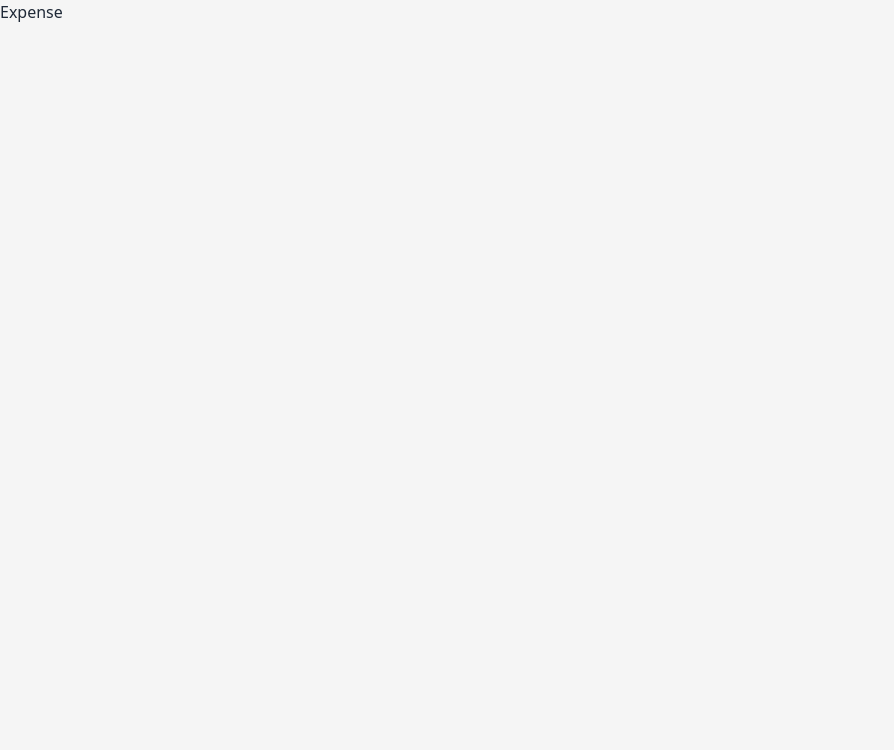
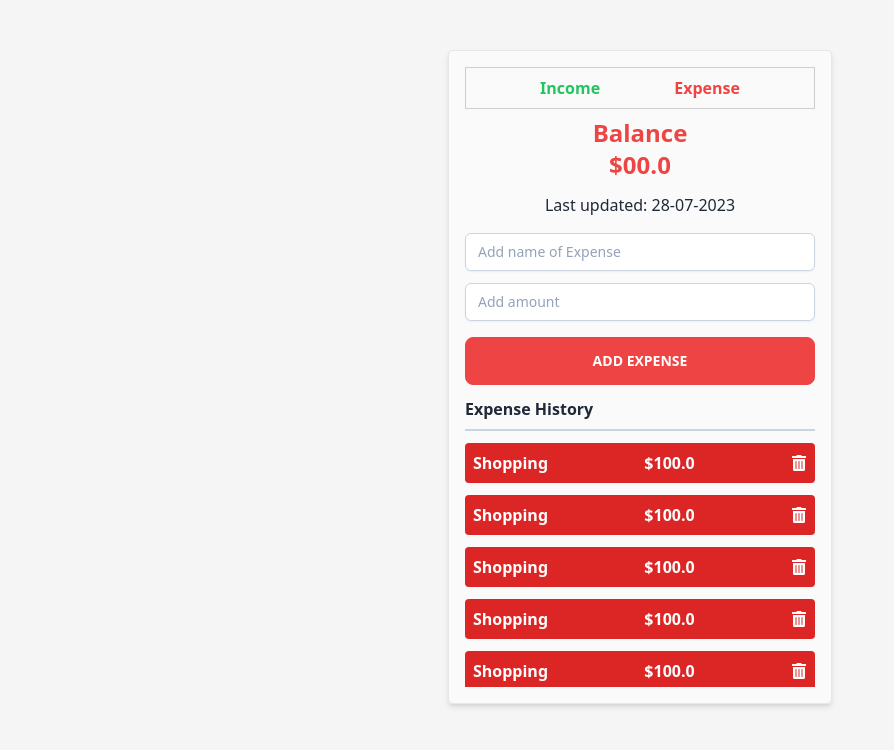
Before and after one commit to Sujoy-cb/Expense-tracker, a React (Vite) app: page /expense in a window 1280 px wide. Shown: the top 750 px of the page, without its empty margins (0-894 px from the left). Built offline with nearby package versions, Linux system fonts and the light colour scheme.

Commit message:
design done

```diff
--- a/package.json
+++ b/package.json
@@ -14,6 +14,7 @@
     "bootstrap": "^5.3.0",
     "react": "^18.2.0",
     "react-dom": "^18.2.0",
+    "react-icons": "^4.10.1",
     "react-router-dom": "^6.14.2"
   },
   "devDependencies": {
--- a/src/App.jsx
+++ b/src/App.jsx
@@ -1,5 +1,5 @@
+// import RoutesItem from './component/Routes/RoutesItem.jsx'
 import Income from './pages/Income.jsx'
-import RoutesItem from './component/Routes/RoutesItem.jsx'
 import Expense from './pages/Expense.jsx'
 
 
@@ -9,7 +9,7 @@ function App() {
 
   return (
     <>
-      <RoutesItem/>
+      {/* <RoutesItem/> */}
       <Income/>
       <Expense/>
     </>
--- a/src/component/Routes/RoutesItem.jsx
+++ b/src/component/Routes/RoutesItem.jsx
@@ -4,12 +4,12 @@ import { Link } from "react-router-dom"
 const RoutesItem = () => {
   return (
     <>
-        <div className="nav">
-            <ul>
-                <li>
-                    <Link to="/income">Income</Link>
+        <div className="nav border border-1px border-[#cdcdcd] py-2">
+            <ul className="flex justify-evenly">
+                <li className="text-base font-bold text-green-500">
+                    <Link to="/">Income</Link>
                 </li>
-                <li>
+                <li className="text-base font-bold text-red-500">
                     <Link to="/expense">Expense</Link>
                 </li>
             </ul>
--- a/src/index.css
+++ b/src/index.css
@@ -12,5 +12,11 @@
 }
 body{
   background: #f5f5f5;
-  min-height: 100vh;
+  padding: 50px 0;
+  display: flex;
+  justify-content: center;
+  align-items: center;
 }
+ul::-webkit-scrollbar{
+  display: none;
+}
--- a/src/pages/Expense.jsx
+++ b/src/pages/Expense.jsx
@@ -1,8 +1,43 @@
+import RoutesItem from "../component/Routes/RoutesItem"
+import {FaTrashAlt} from "react-icons/fa"
 
 const Expense = () => {
   return (
     <>
-    <div>Expense</div>
+    <div className="income_part w-96 h-auto bg-zinc-50 p-4 border rounded shadow-md">
+      <RoutesItem/>
+      <div className="amount mt-2">
+        <h1 className="text-2xl font-bold text-red-500 text-center">Balance</h1>
+        <h2 className="text-2xl font-bold text-red-500 text-center">$00.0</h2>
+        <p className="text-center mt-3">Last updated: 28-07-2023</p>
+      </div>
+      <div className="input_part mt-4">
+      <span>
+        <input type="text" className="mt-1 px-3 py-2 bg-white border shadow-sm border-slate-300 placeholder-slate-400 focus:outline-none focus:border-green-500 focus:ring-green-500 block w-full rounded-md sm:text-sm focus:ring-1" placeholder="Add name of Expense" />
+      </span>
+      <span>
+        <input type="number" className="mt-3 px-3 py-2 bg-white border shadow-sm border-slate-300 placeholder-slate-400 focus:outline-none focus:border-green-500 focus:ring-green-500 block w-full rounded-md sm:text-sm focus:ring-1" placeholder="Add amount" />
+      </span>
+      <span>
+        <button className="mt-4 w-full btn bg-red-500 text-white border-red-500 hover:bg-red-500 hover:border-red-500 ">
+          Add Expense
+        </button>
+      </span>
+      </div>
+      <div className="history">
+        <h3 className="text-md font-bold mt-3 border-b-2 border-slate-300 pb-2">Expense History</h3>
+        <ul className="h-64 overflow-y-scroll">
+          <li className="text-md font-bold rounded text-white bg-red-600 p-2 flex justify-between mt-3">Shopping <span>$100.0</span> <span className="mt-1 cursor-pointer hover:text-green-500"><FaTrashAlt/></span></li>
+          <li className="text-md font-bold rounded text-white bg-red-600 p-2 flex justify-between mt-3">Shopping <span>$100.0</span> <span className="mt-1 cursor-pointer hover:text-green-500"><FaTrashAlt/></span></li>
+          <li className="text-md font-bold rounded text-white bg-red-600 p-2 flex justify-between mt-3">Shopping <span>$100.0</span> <span className="mt-1 cursor-pointer hover:text-green-500"><FaTrashAlt/></span></li>
+          <li className="text-md font-bold rounded text-white bg-red-600 p-2 flex justify-between mt-3">Shopping <span>$100.0</span> <span className="mt-1 cursor-pointer hover:text-green-500"><FaTrashAlt/></span></li>
+          <li className="text-md font-bold rounded text-white bg-red-600 p-2 flex justify-between mt-3">Shopping <span>$100.0</span> <span className="mt-1 cursor-pointer hover:text-green-500"><FaTrashAlt/></span></li>
+          <li className="text-md font-bold rounded text-white bg-red-600 p-2 flex justify-between mt-3">Shopping <span>$100.0</span> <span className="mt-1 cursor-pointer hover:text-green-500"><FaTrashAlt/></span></li>
+          <li className="text-md font-bold rounded text-white bg-red-600 p-2 flex justify-between mt-3">Shopping <span>$100.0</span> <span className="mt-1 cursor-pointer hover:text-green-500"><FaTrashAlt/></span></li>
+          <li className="text-md font-bold rounded text-white bg-red-600 p-2 flex justify-between mt-3">Shopping <span>$100.0</span> <span className="mt-1 cursor-pointer hover:text-green-500"><FaTrashAlt/></span></li>
+        </ul>
+      </div>
+    </div>
     </>
   )
 }
--- a/src/pages/Income.jsx
+++ b/src/pages/Income.jsx
@@ -1,8 +1,44 @@
+import RoutesItem from "../component/Routes/RoutesItem"
+import {FaTrashAlt} from "react-icons/fa"
 
 const Income = () => {
   return (
     <>
-    <h1>Income</h1>
+    <div className="income_part w-96 h-auto bg-zinc-50 p-4 border rounded shadow-md">
+      <RoutesItem/>
+      <div className="amount mt-2">
+        <h1 className="text-2xl font-bold text-green-500 text-center">Balance</h1>
+        <h2 className="text-2xl font-bold text-green-500 text-center">$00.0</h2>
+        <p className="text-center mt-3">Last updated: 28-07-2023</p>
+      </div>
+      <div className="input_part mt-4">
+      <span>
+        <input type="text" className="mt-1 px-3 py-2 bg-white border shadow-sm border-slate-300 placeholder-slate-400 focus:outline-none focus:border-green-500 focus:ring-green-500 block w-full rounded-md sm:text-sm focus:ring-1" placeholder="Add name of income" />
+      </span>
+      <span>
+        <input type="number" className="mt-3 px-3 py-2 bg-white border shadow-sm border-slate-300 placeholder-slate-400 focus:outline-none focus:border-green-500 focus:ring-green-500 block w-full rounded-md sm:text-sm focus:ring-1" placeholder="Add amount" />
+      </span>
+      <span>
+        <button className="mt-4 w-full btn bg-green-500 text-white border-green-500 hover:bg-green-500 hover:border-green-500 ">
+          Add transaction
+        </button>
+      </span>
+      </div>
+      <div className="history">
+        <h3 className="text-md font-bold mt-3 border-b-2 border-slate-300 pb-2">Income History</h3>
+        <ul className="h-64 overflow-y-scroll">
+          <li className="text-md font-bold text-white rounded bg-green-600 p-2 flex justify-between mt-3">Salary <span>$100.0</span> <span className="mt-1 cursor-pointer hover:text-red-500"><FaTrashAlt/></span></li>
+          <li className="text-md font-bold text-white rounded bg-green-600 p-2 flex justify-between mt-3">Salary <span>$100.0</span> <span className="mt-1 cursor-pointer hover:text-red-500"><FaTrashAlt/></span></li>
+          <li className="text-md font-bold text-white rounded bg-green-600 p-2 flex justify-between mt-3">Salary <span>$100.0</span> <span className="mt-1 cursor-pointer hover:text-red-500"><FaTrashAlt/></span></li>
+          <li className="text-md font-bold text-white rounded bg-green-600 p-2 flex justify-between mt-3">Salary <span>$100.0</span> <span className="mt-1 cursor-pointer hover:text-red-500"><FaTrashAlt/></span></li>
+          <li className="text-md font-bold text-white rounded bg-green-600 p-2 flex justify-between mt-3">Salary <span>$100.0</span> <span className="mt-1 cursor-pointer hover:text-red-500"><FaTrashAlt/></span></li>
+          <li className="text-md font-bold text-white rounded bg-green-600 p-2 flex justify-between mt-3">Salary <span>$100.0</span> <span className="mt-1 cursor-pointer hover:text-red-500"><FaTrashAlt/></span></li>
+          <li className="text-md font-bold text-white rounded bg-green-600 p-2 flex justify-between mt-3">Salary <span>$100.0</span> <span className="mt-1 cursor-pointer hover:text-red-500"><FaTrashAlt/></span></li>
+          <li className="text-md font-bold text-white rounded bg-green-600 p-2 flex justify-between mt-3">Salary <span>$100.0</span> <span className="mt-1 cursor-pointer hover:text-red-500"><FaTrashAlt/></span></li>
+        </ul>
+      </div>
+    </div>
+
     </>
   )
 }
--- a/tailwind.config.js
+++ b/tailwind.config.js
@@ -5,7 +5,12 @@ module.exports = {
     "./src/**/*.{js,ts,jsx,tsx}",
   ],
   theme: {
-    extend: {},
+    extend: {
+      color:{
+        'inc-color':'#3CCF4E',
+        'exp-color':'#FF1E00',
+      }
+    },
   },
   plugins: [require("daisyui")],
 }
```
Also changed, not shown: 1 other file (tests, documents, lock files or other folders).
